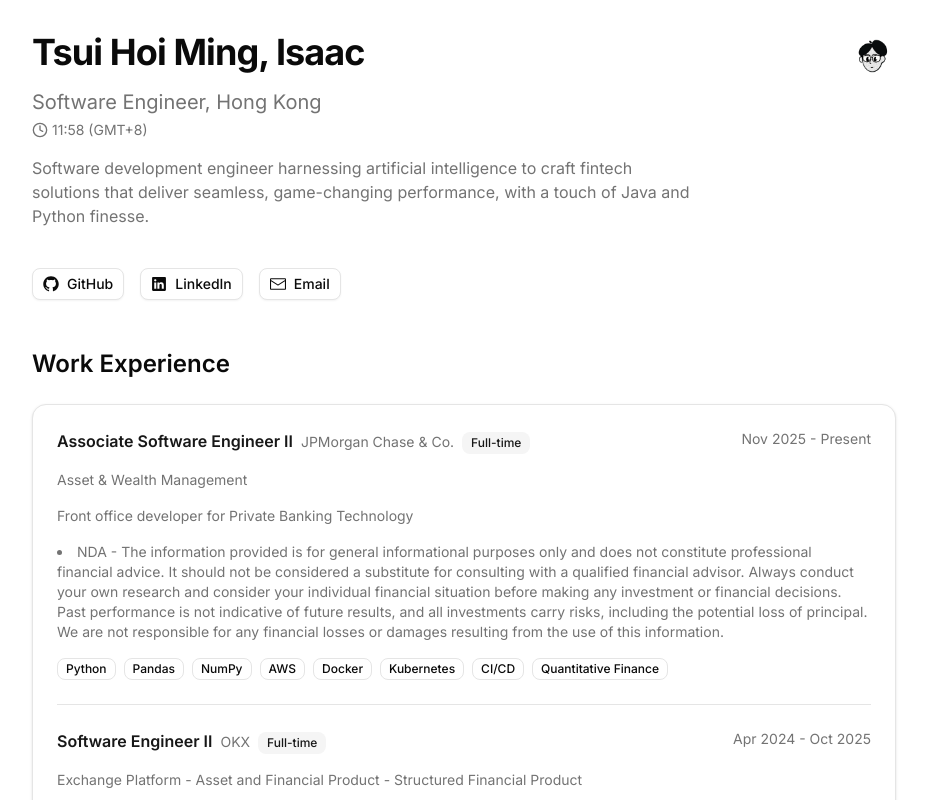
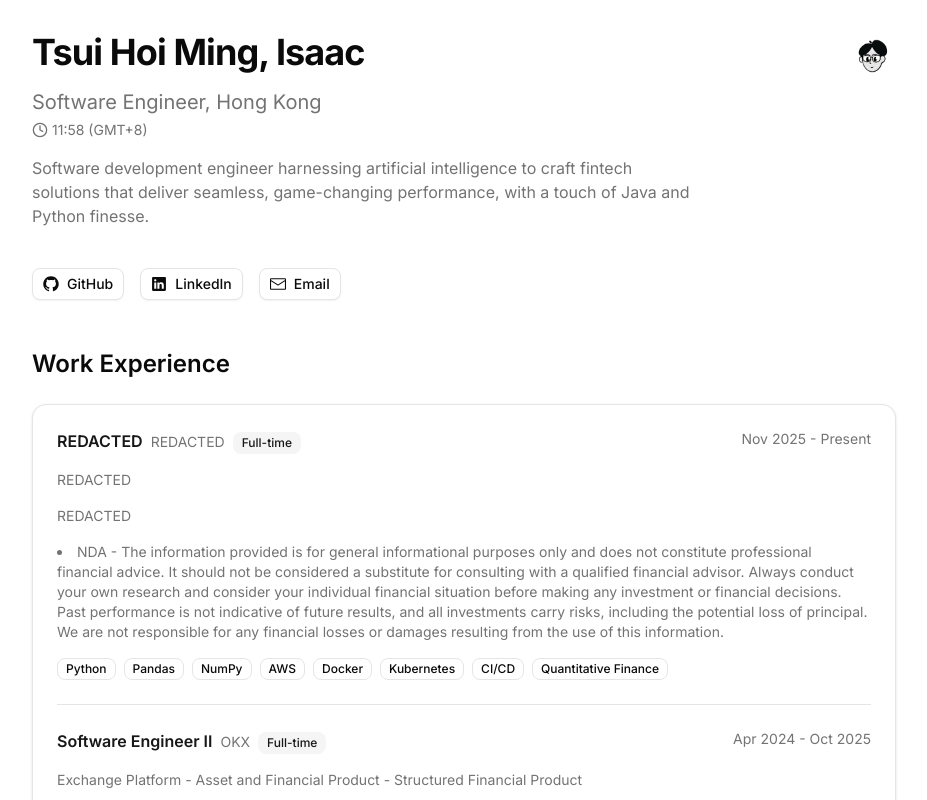
Before and after one commit to Icasso/portfolio, a Next.js app: page / in a window 1280 px wide. Shown: the top 800 px of the page, without its empty margins (176-1103 px from the left). Built offline with nearby package versions, Linux system fonts and the light colour scheme.

Commit message:
Redact sensitive information in experience data for privacy compliance

```diff
--- a/data/experience.ts
+++ b/data/experience.ts
@@ -12,13 +12,13 @@
 
 export const experiences: Experience[] = [
   {
-    title: "Associate Software Engineer II",
-    role: "Asset & Wealth Management",
+    title: "REDACTED",
+    role: "REDACTED",
     period: "Nov 2025 - Present",
-    organization: "JPMorgan Chase & Co.",
+    organization: "REDACTED",
     organizationUrl: "https://www.jpmorganchase.com/",
     type: "Full-time",
-    description: "Front office developer for Private Banking Technology",
+    description: "REDACTED",
     technologies: [
       "Python",
       "Pandas",
```
